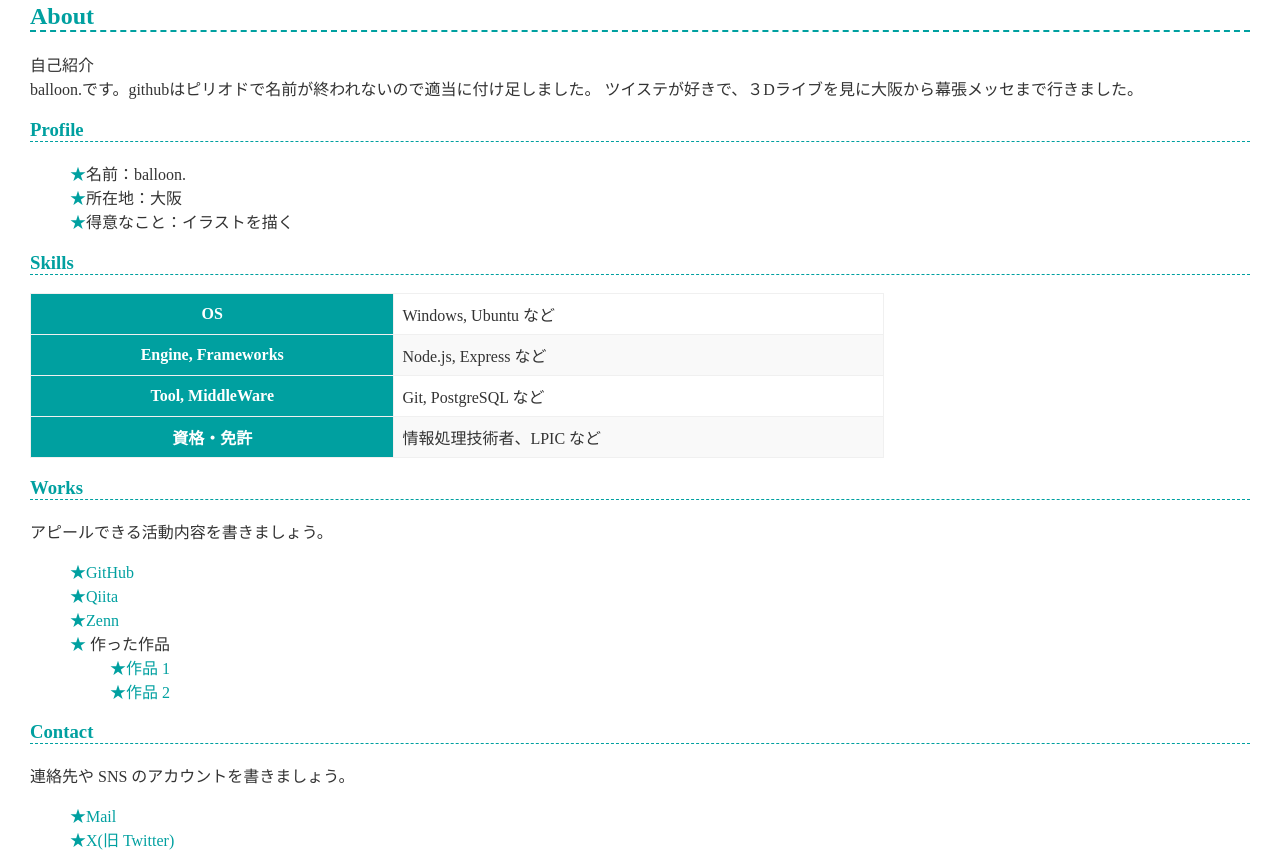
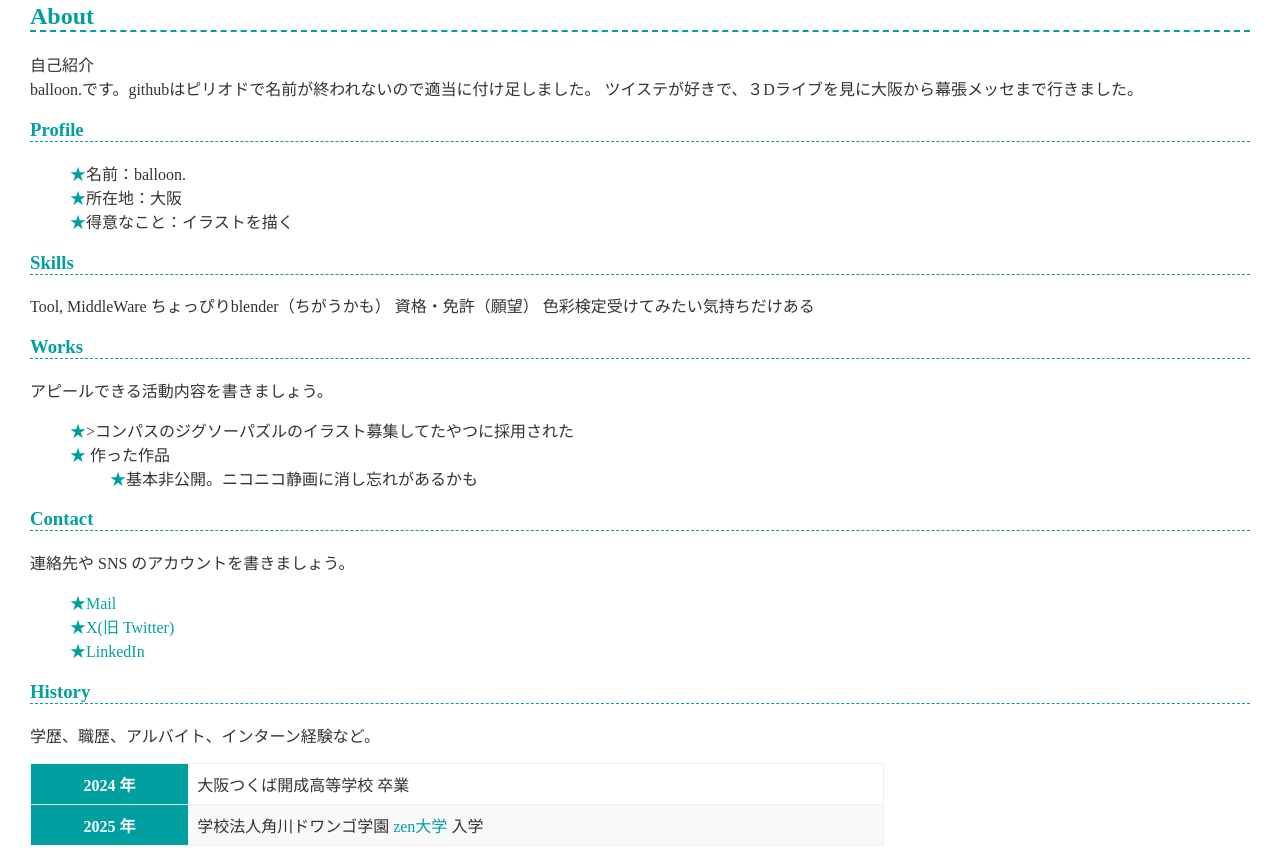
Before and after one commit to balloon-toyou/balloon-toyou.github.io, a plain HTML site: page index.html in a window 1280 px wide. Shown: the part 88-941 px from the top of the page. Drawn offline with Linux system fonts and the light colour scheme.

Commit message:
Update index.html

```diff
--- a/index.html
+++ b/index.html
@@ -24,36 +24,24 @@
     </ul>
 
     <h3>Skills</h3>
-    <table>
       <tr>
-        <th>OS</th>
-        <td>Windows, Ubuntu など</td>
+        <th>Tool, MiddleWare</th>
+        <td>ちょっぴりblender（ちがうかも）</td>
       </tr>
       <tr>
-        <th>Engine, Frameworks</th>
-        <td>Node.js, Express など</td>
-      </tr>
-      <tr>
-        <th>Tool, MiddleWare</th>
-        <td>Git, PostgreSQL など</td>
-      </tr>
-      <tr>
-        <th>資格・免許</th>
-        <td>情報処理技術者、LPIC など</td>
+        <th>資格・免許（願望）</th>
+        <td>色彩検定受けてみたい気持ちだけある</td>
       </tr>
     </table>
 
     <h3>Works</h3>
     <p>アピールできる活動内容を書きましょう。</p>
     <ul>
-      <li><a href="https://github.com/">GitHub</a></li>
-      <li><a href="https://qiita.com/">Qiita</a></li>
-      <li><a href="https://zenn.dev/">Zenn</a></li>
+      <li>>コンパスのジグソーパズルのイラスト募集してたやつに採用された</li>
       <li>
         作った作品
         <ul>
-          <li><a href="https://example.com/">作品 1</a></li>
-          <li><a href="https://example.com/">作品 2</a></li>
+          <li>基本非公開。ニコニコ静画に消し忘れがあるかも</li></li>
         </ul>
       </li>
     </ul>
@@ -70,16 +58,12 @@
     <p>学歴、職歴、アルバイト、インターン経験など。</p>
     <table>
       <tr>
-        <th>2019 年</th>
-        <td><a href="https://dwango.co.jp/">株式会社ドワンゴ</a> 入社</td>
+        <th>2024 年</th>
+        <td>大阪つくば開成高等学校</a> 卒業</td>
       </tr>
       <tr>
-        <th>2018 年</th>
-        <td>学校法人角川ドワンゴ学園 <a href="https://nnn.ed.jp/">N高等学校</a> 卒業</td>
-      </tr>
-      <tr>
-        <th>20XX 年</th>
-        <td>表彰、受賞歴、メディア掲載記事などあれば</td>
+        <th>2025 年</th>
+        <td>学校法人角川ドワンゴ学園 <a href="https://nnn.ed.jp/">zen大学</a> 入学</td>
       </tr>
     </table>
 </body>
```
